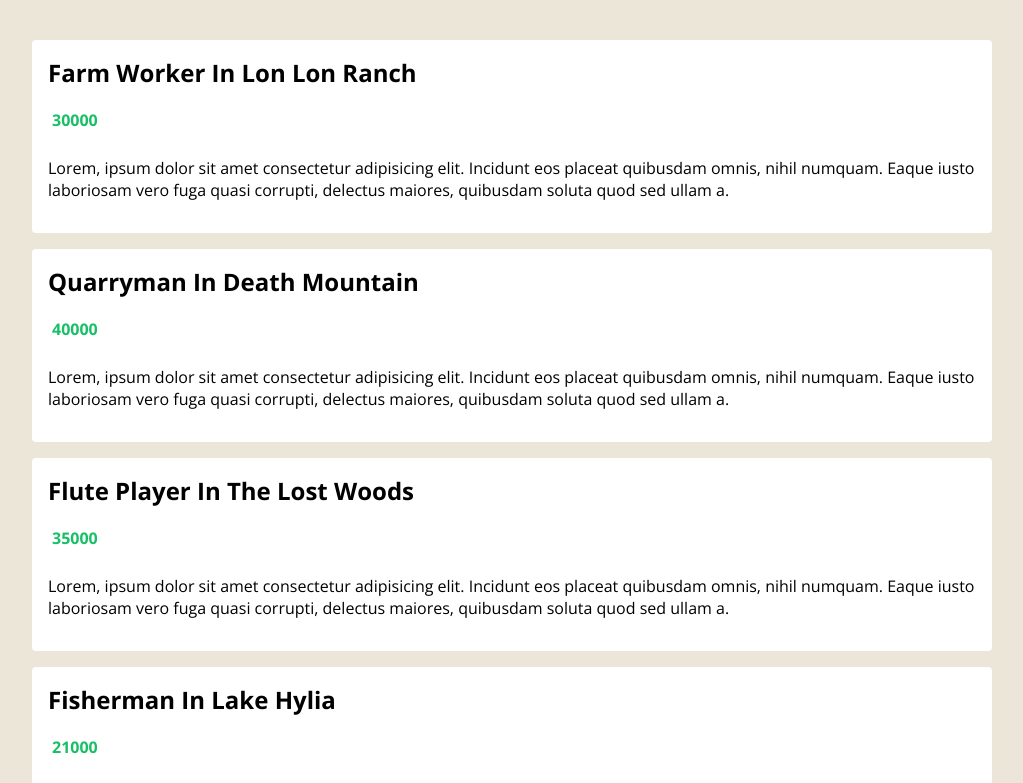
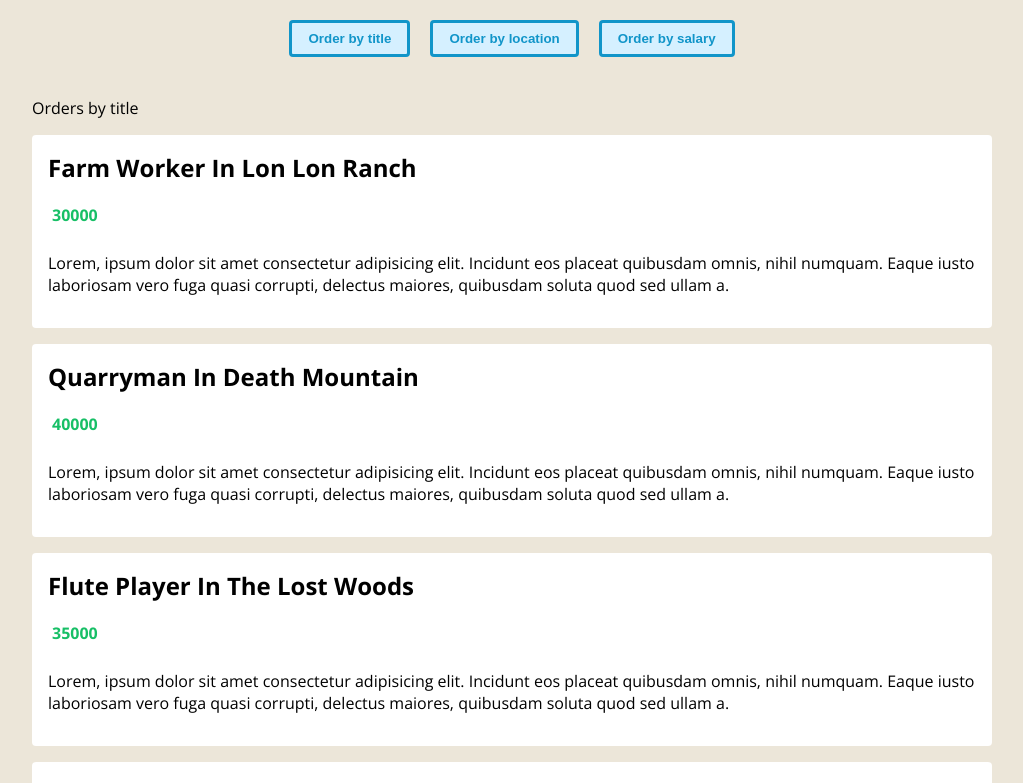
Before and after one commit to mohamedmehdawy/coffee-jobs, a Vue app: page / in a window 1280 px wide. Shown: the top 783 px of the page, without its empty margins (128-1151 px from the left). Built offline with nearby package versions, Linux system fonts and the light colour scheme.

Commit message:
add order buttons

```diff
--- a/src/App.vue
+++ b/src/App.vue
@@ -1,6 +1,7 @@
 <script setup lang="ts">
 import { ref } from "@vue/reactivity";
 import Job from "./interfaces/Job";
+import OrderTerm from "./interfaces/OrderTerm";
 import JobList from "./components/jobList/JobList.vue";
 
 const jobs = ref<Job[]>([
@@ -20,12 +21,41 @@
         id: "5",
     },
 ]);
+
+const orderList = ref<OrderTerm[]>(["title", "location", "salary"]);
+const order = ref<OrderTerm>(orderList.value[0]);
+
+function handelClick(term: OrderTerm): void {
+    order.value = term;
+}
 </script>
 
 <template>
     <section class="main-app">
-        <JobList :jobs="jobs" />
+        <header>
+            <section class="order">
+                <button @click="handelClick(order)" v-for="order in orderList" :key="order">Order by {{order}}</button>
+            </section>
+        </header>
+        <JobList :jobs="jobs" :order="order"/>
     </section>
 </template>
 
-<style scoped></style>
+<style scoped>
+header {
+    text-align: center;
+}
+header .order {
+    margin-top: 20px;
+}
+button {
+    margin: 0 10px;
+    color: #1195c9;
+    border: 3px solid #1195c9;
+    background: #d5f0ff;
+    padding: 8px 16px;
+    border-radius: 4px;
+    cursor: pointer;
+    font-weight: bold;
+}
+</style>
--- a/src/components/jobList/JobList.vue
+++ b/src/components/jobList/JobList.vue
@@ -1,12 +1,14 @@
 <script setup lang="ts">
 import Job from "../../interfaces/Job";
-
+import OrderTerm from "../../interfaces/OrderTerm";
 const props = defineProps<{
-    jobs: Job[];
+    jobs: Job[],
+    order: OrderTerm
 }>();
 </script>
 <template>
     <section class="job-list">
+        <p>Orders by {{order}}</p>
         <ul>
             <li v-for="job in jobs" :key="job.id">
                 <h2>{{ job.title }} in {{ job.location }}</h2>
--- /dev/null
+++ b/src/interfaces/OrderTerm.ts
@@ -0,0 +1,3 @@
+type OrderTerm = "title" | "location" | "salary";
+
+export default OrderTerm;
```
